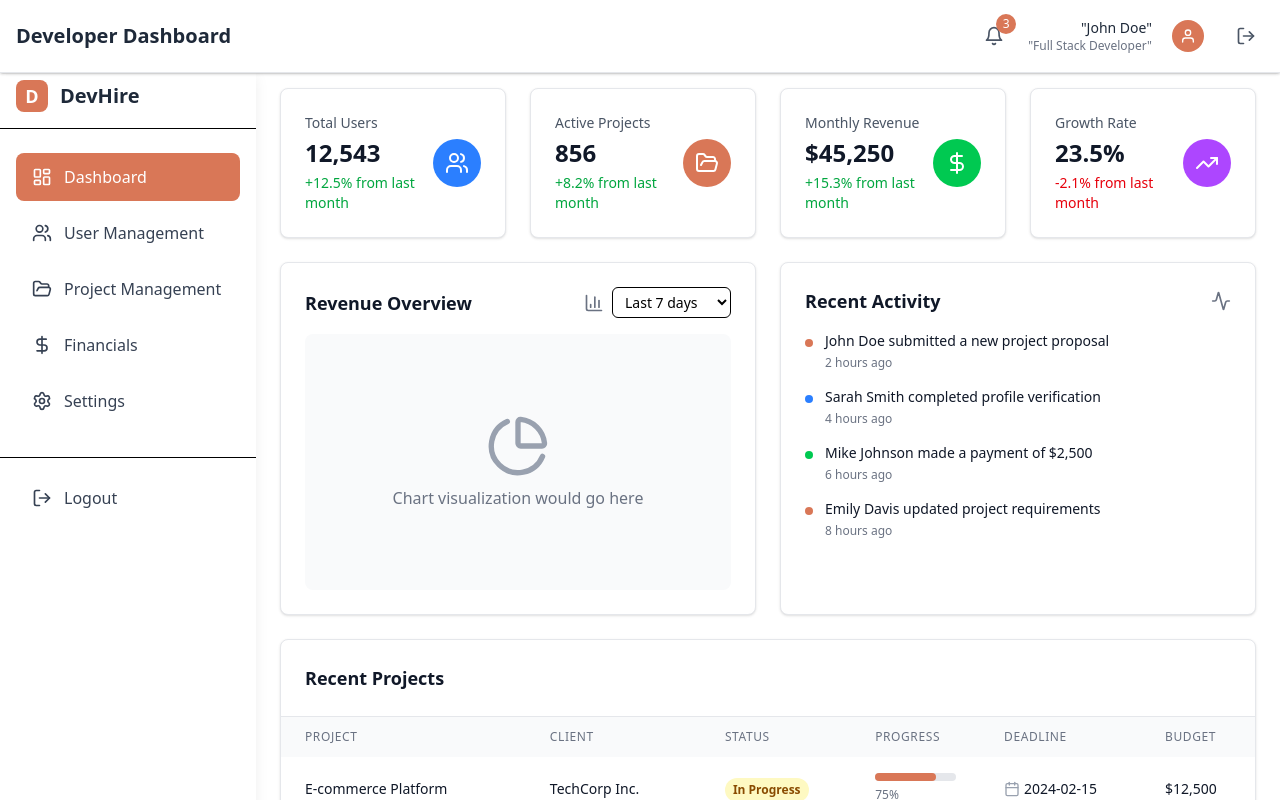
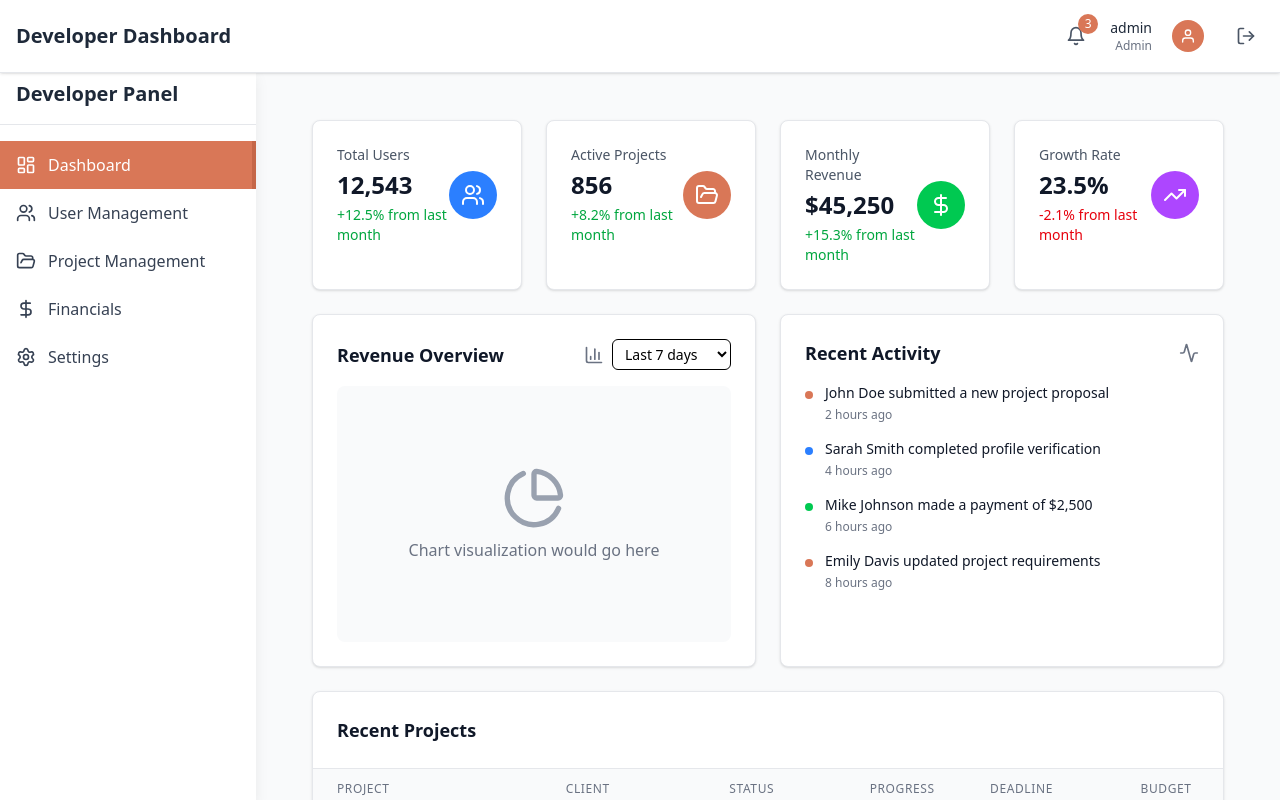
Before and after one commit to pratikshakandel100/Rahul_Group, a React (Vite) app in the folder Frontend/: page /admin/dashboard in a window 1280 px wide. Shown: the top 800 px of the page. Built offline with nearby package versions, Linux system fonts and the light colour scheme.

Commit message:
finalize admin

```diff
--- a/Frontend/src/AdminHeader.jsx
+++ b/Frontend/src/AdminHeader.jsx
@@ -1,12 +1,18 @@
 import React from "react";
 import { FiMenu, FiBell, FiUser, FiLogOut } from "react-icons/fi";
 
-export const AdminHeader = () => {
+const AdminHeader = ({ setIsSidebarOpen, developer }) => {
   return (
-    <header className=" bg-white shadow-sm border-b border-gray-200 px-4 py-3 z-40">
+    <header className="fixed top-0 left-0 right-0 bg-white shadow-sm border-b border-gray-200 px-4 py-3 z-40">
       <div className="flex items-center justify-between">
         {/* Left side */}
         <div className="flex items-center">
+          <button
+            onClick={() => setIsSidebarOpen(true)}
+            className="lg:hidden p-2 rounded-md hover:bg-gray-100 mr-2"
+          >
+            <FiMenu size={20} />
+          </button>
           <h1 className="text-xl font-semibold text-gray-800">
             Developer Dashboard
           </h1>
@@ -26,10 +32,10 @@ export const AdminHeader = () => {
           <div className="flex items-center space-x-3">
             <div className="hidden sm:block text-right">
               <p className="text-sm font-medium text-gray-800">
-               "John Doe"
+                {developer?.name || "John Doe"}
               </p>
               <p className="text-xs text-gray-500">
-                 "Full Stack Developer"
+                {developer?.title || "Full Stack Developer"}
               </p>
             </div>
             <div className="relative">
@@ -50,3 +56,5 @@ export const AdminHeader = () => {
     </header>
   );
 };
+
+export default AdminHeader;
--- a/Frontend/src/App.jsx
+++ b/Frontend/src/App.jsx
@@ -1,15 +1,13 @@
 import { useState } from 'react'
-import reactLogo from './assets/react.svg'
-import viteLogo from '/vite.svg'
 import './index.css'
-import Sidebar from './component/Sidebar'
+
 import AdminDashbaord from './pages/admin/Dashboard'
 import { BrowserRouter, Route, Routes } from "react-router-dom"
 import FinancialsPage from './pages/admin/Financials'
 import ProjectManagementPage from './pages/admin/Projectmanagement'
 import UserManagementPage from './pages/admin/UserManagement'
 import SettingsPage from './pages/admin/SettingsPage'
-import { AdminLayout } from './component/layout/AdminLayout'
+import  AdminLayout  from './component/layout/AdminLayout'
 import { Navigate } from "react-router-dom";
 
 
--- a/Frontend/src/component/Sidebar.jsx
+++ b/Frontend/src/component/Sidebar.jsx
@@ -1,105 +1,69 @@
-import React, { useState } from 'react';
+import React from "react";
+import { NavLink } from "react-router-dom";
 import {
   LayoutDashboard,
   Users,
   FolderOpen,
   DollarSign,
   Settings,
-  Bell,
-  Search,
-  Menu,
-  X,
-  LogOut,
-  ChevronDown
-} from 'lucide-react';
-import DashboardPage from '../pages/admin/Dashboard';
-import UserManagementPage from '../pages/admin/UserManagement';
-import ProjectManagementPage from '../pages/admin/Projectmanagement';
-import FinancialsPage from '../pages/admin/Financials';
-import SettingsPage from '../pages/admin/SettingsPage';
-import NotificationModal from './NotificationModal';
-import {useNavigate} from "react-router-dom"
-function Sidebar() {
+  CrossIcon
+} from "lucide-react";
 
-  const router = useNavigate()
-
-  const [activeTab, setActiveTab] = useState('dashboard');
-  const [isSidebarOpen, setIsSidebarOpen] = useState(false);
-  const [showNotifications, setShowNotifications] = useState(false);
-
-  const navigation = [
+const menuItems = [
     { id: 'dashboard', name: 'Dashboard', icon: LayoutDashboard },
     { id: 'users', name: 'User Management', icon: Users },
     { id: 'project', name: 'Project Management', icon: FolderOpen },
     { id: 'financials', name: 'Financials', icon: DollarSign },
     { id: 'setting', name: 'Settings', icon: Settings },
-  ];
+];
 
-
-
-
-  return (
-    <div className="h-screen bg-gray-50">
-      {/* Sidebar */}
-      <div className={` h-full  w-64 bg-white shadow-lg transform transition-transform duration-300 ease-in-out ${isSidebarOpen ? 'translate-x-0' : '-translate-x-full'} lg:translate-x-0 lg:static lg:inset-0`}>
-        <div className="flex items-center justify-between p-4 border-b">
-          <div className="flex items-center space-x-3">
-            <div className="w-8 h-8 bg-[#d97757] rounded-lg flex items-center justify-center">
-              <span className="text-white font-bold text-lg">D</span>
-            </div>
-            <span className="text-xl font-bold text-gray-800">DevHire</span>
-          </div>
-          <button
-            onClick={() => setIsSidebarOpen(false)}
-            className="lg:hidden text-gray-500 hover:text-gray-700"
-          >
-            <X className="w-6 h-6" />
-          </button>
-        </div>
-
-        <nav className="flex-1 px-4 py-6">
-          {navigation.map((item) => (
-            <button
+export const AdminSidebar = ({ isOpen, setIsSidebarOpen }) => (
+  <>
+    {/* Mobile overlay */}
+    {isOpen && (
+      <div
+        className="fixed inset-0 opacity-50 bg-gray-200/30 z-30 lg:hidden"
+        onClick={() => setIsSidebarOpen(false)}
+      />
+    )}
+    <div
+      className={`
+      fixed top-16 left-0 h-[calc(100vh-4rem)] w-64 bg-white shadow-lg transform transition-transform duration-300 z-30
+      ${isOpen ? "translate-x-0" : "-translate-x-full"}
+      lg:translate-x-0
+    `}
+    >
+      <div className="flex items-center justify-between p-4 border-b border-gray-200">
+        <h2 className="text-xl font-bold text-gray-800">Developer Panel</h2>
+        <button
+          onClick={() => setIsSidebarOpen(false)}
+          className="lg:hidden p-1 rounded-md hover:bg-gray-100"
+        >
+          <CrossIcon size={20} />
+        </button>
+      </div>
+      <nav className="mt-4 overflow-y-auto h-[calc(100%-5rem)]">
+        {menuItems.map((item) => {
+          const Icon = item.icon;
+          return (
+            <NavLink
               key={item.id}
-              onClick={() => {
-                setActiveTab(item.id);
-                setIsSidebarOpen(false);
-                router(item.id)
-              }}
-              className={`w-full flex items-center space-x-3 px-4 py-3 rounded-lg mb-2 transition-colors ${
-                activeTab === item.id
-                  ? 'bg-[#d97757] text-white'
-                  : 'text-gray-700 hover:bg-gray-100'
-              }`}
+              to={`/admin/${item.id}`}
+              className={({ isActive }) =>
+                `w-full flex items-center px-4 py-3 text-left transition-colors duration-200 ${
+                  isActive
+                    ? "bg-[#d97757] text-white border-r-4 border-[#c56647]"
+                    : "text-gray-700 hover:bg-gray-100"
+                }`
+              }
+              onClick={() => setIsSidebarOpen(false)}
             >
-              <item.icon className="w-5 h-5" />
+              <Icon size={20} className="mr-3" />
               <span className="font-medium">{item.name}</span>
-            </button>
-          ))}
-        </nav>
-
-        <div className="p-4 border-t">
-          <button className="w-full flex items-center space-x-3 px-4 py-3 text-gray-700 hover:bg-gray-100 rounded-lg transition-colors">
-            <LogOut className="w-5 h-5" />
-            <span className="font-medium">Logout</span>
-          </button>
-        </div>
-      </div>
-
-      {/* Sidebar overlay for mobile */}
-      {isSidebarOpen && (
-        <div
-          className="fixed inset-0 bg-black bg-opacity-50 z-40 lg:hidden"
-          onClick={() => setIsSidebarOpen(false)}
-        />
-      )}
+            </NavLink>
+          );
+        })}
+      </nav>
     </div>
-  );
-}
-
-    //   {/* Notification Modal */}
-    //   <NotificationModal
-    //     isOpen={showNotifications}
-    //     onClose={() => setShowNotifications(false)}
-    //   />
-export default Sidebar;
+  </>
+);
--- a/Frontend/src/component/layout/AdminLayout.jsx
+++ b/Frontend/src/component/layout/AdminLayout.jsx
@@ -1,28 +1,50 @@
-import { AdminHeader } from "../../AdminHeader";
-import Sidebar from "../Sidebar";
+import React, { useState } from "react";
 import { Outlet } from "react-router-dom";
+import AdminHeader from "../../AdminHeader"        // Your header component
+import {AdminSidebar} from "../../component/Sidebar";       // Your sidebar component
 
-export const AdminLayout = () => {
+
+const developerData = {
+  name: "admin",
+  title: "Admin",
+  email: "admin@example.com",
+  phone: "123-456-7890",
+  location: "Remote",
+  hourlyRate: 50,
+  availability: "Available",
+  bio: "Experienced developer specializing in modern web applications.",
+  skills: ["React", "Node.js", "MongoDB"]
+};
+
+const AdminLayout = () => {
+  // Sidebar state for mobile
+  const [isSidebarOpen, setIsSidebarOpen] = useState(false);
+
+
   return (
-    <div className="min-h-screen flex flex-col">
+    <div className="min-h-screen bg-gray-50">
 
-      <header className="fixed top-0 left-0 right-0 z-50 bg-white shadow">
-        <AdminHeader />
-      </header>
 
-      {/* Content below Header */}
-      <div className="flex flex-1 pt-[64px]">
+      <AdminHeader setIsSidebarOpen={setIsSidebarOpen} developer={developerData} />
 
-        {/* Fixed Sidebar */}
-        <aside className="w-64 fixed top-[64px] bottom-0 left-0 bg-white border-r z-40">
-          <Sidebar />
-        </aside>
 
-        {/* Main content area */}
-        <main className="ml-64 w-full p-6 overflow-y-auto">
+
+      <div className="flex pt-16"> {/* pt-16 for header height */}
+        {/* Sidebar */}
+        <AdminSidebar
+          isOpen={isSidebarOpen}
+          setIsSidebarOpen={setIsSidebarOpen}
+          // activeTab={activeTab}
+          // setActiveTab={setActiveTab}
+        />
+
+        {/* Main Content */}
+        <main className="flex-1 min-h-[calc(100vh-4rem)] p-4 sm:p-6 lg:ml-64 transition-all">
           <Outlet />
         </main>
       </div>
     </div>
   );
 };
+
+export default AdminLayout;
--- a/Frontend/src/pages/admin/Dashboard.jsx
+++ b/Frontend/src/pages/admin/Dashboard.jsx
@@ -6,14 +6,17 @@ import RecentProjects from '../../component/Dashboard/RecentProjects';
 
 const DashboardPage = () => {
   return (
-    <div className="space-y-6">
+    <div className="space-y-6 p-4 sm:p-6 lg:p-8">
+      {/* Stats Grid */}
       <StatsGrid />
 
-      <div className="grid grid-cols-1 lg:grid-cols-2 gap-6">
+      {/* Revenue & Activity Section */}
+      <div className="grid grid-cols-1 md:grid-cols-2 gap-6">
         <RevenueChart />
         <RecentActivity />
       </div>
 
+      {/* Recent Projects */}
       <RecentProjects />
     </div>
   );
```
